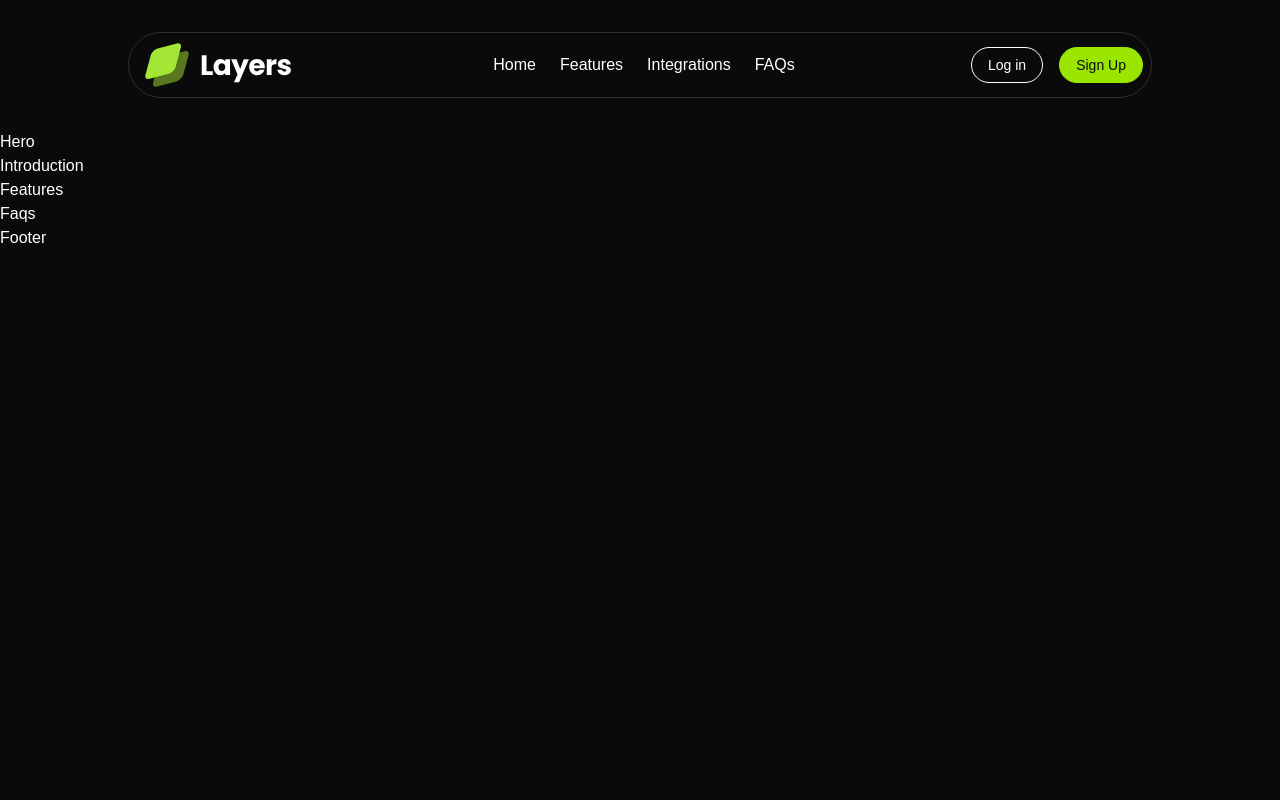
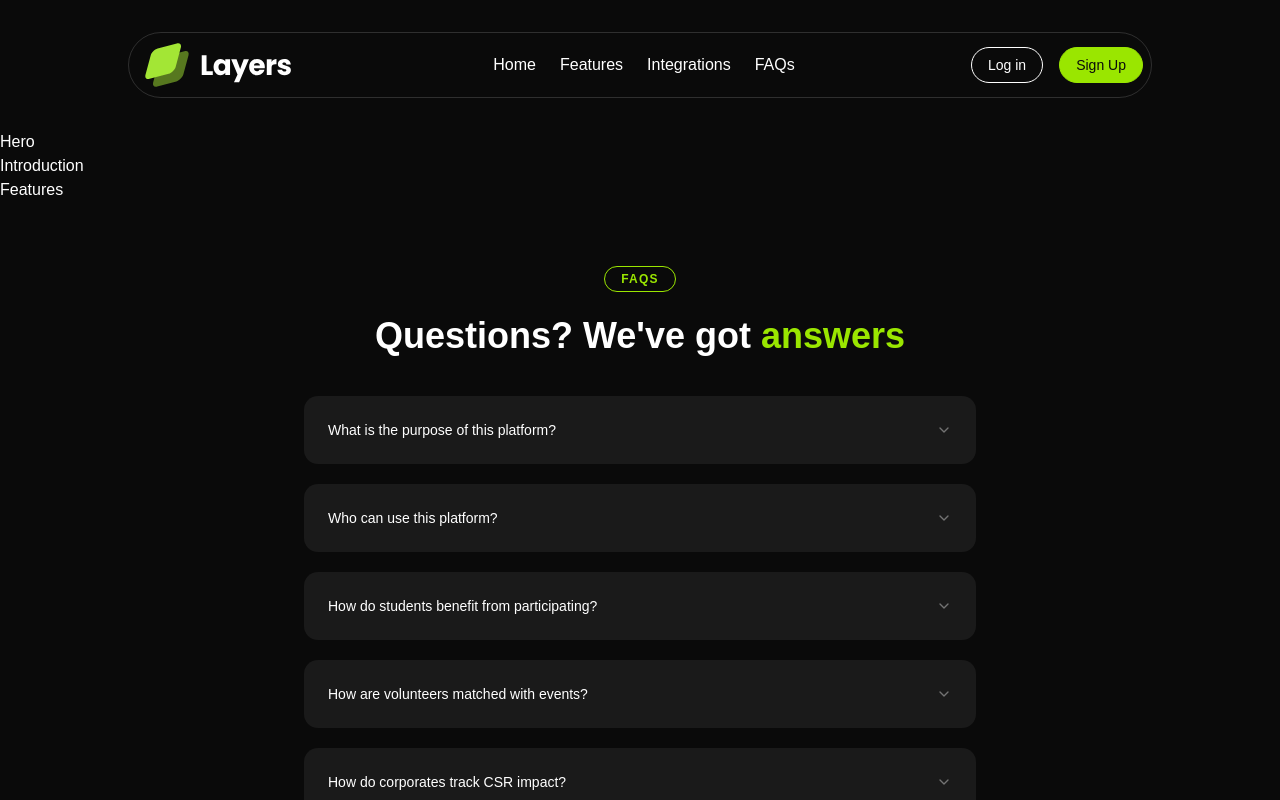
Before and after one commit to Niranjan1Praveen/DropConnect-Development, a Next.js app in the folder client/: page / in a window 1280 px wide. Shown: the top 800 px of the page. Built offline with nearby package versions, Linux system fonts and the light colour scheme.

Commit message:
Updated Faq

```diff
--- a/client/src/app/globals.css
+++ b/client/src/app/globals.css
@@ -117,7 +117,9 @@
     @apply border-border outline-ring/50;
   }
   body {
-    @apply bg-background text-foreground;
+    background: var(--foreground);
+    font-family: var(--font-sans, sans-serif);
+    color: var(--background);
   }
 }
 body {
--- a/client/src/components/ui/accordion.jsx
+++ b/client/src/components/ui/accordion.jsx
@@ -19,10 +19,11 @@ function AccordionItem({
   return (
     (<AccordionPrimitive.Item
       data-slot="accordion-item"
-      className={cn("border-b last:border-b-0", className)}
+      className={cn("border-none", className)}
       {...props} />)
   );
 }
+
 
 function AccordionTrigger({
   className,
@@ -34,7 +35,7 @@ function AccordionTrigger({
       <AccordionPrimitive.Trigger
         data-slot="accordion-trigger"
         className={cn(
-          "focus-visible:border-ring focus-visible:ring-ring/50 flex flex-1 items-start justify-between gap-4 rounded-md py-4 text-left text-sm font-medium transition-all outline-none hover:underline focus-visible:ring-[3px] disabled:pointer-events-none disabled:opacity-50 [&[data-state=open]>svg]:rotate-180",
+          "focus-visible:border-ring focus-visible:ring-ring/50 flex flex-1 items-start justify-between gap-4 rounded-md py-4 text-left text-sm font-normal transition-all outline-none hover:underline focus-visible:ring-[3px] disabled:pointer-events-none disabled:opacity-50 [&[data-state=open]>svg]:rotate-180",
           className
         )}
         {...props}>
@@ -45,6 +46,7 @@ function AccordionTrigger({
     </AccordionPrimitive.Header>)
   );
 }
+
 
 function AccordionContent({
   className,
--- a/client/src/sections/Faqs.js
+++ b/client/src/sections/Faqs.js
@@ -1,26 +1,85 @@
+"use client"
+
+import React from "react"
+import {
+  Accordion,
+  AccordionItem,
+  AccordionTrigger,
+  AccordionContent
+} from "@/components/ui/accordion"
+
 const faqs = [
   {
-        question: "How is Layers different from other design tools?",
-        answer: "Unlike traditional design tools, Layers prioritizes speed and simplicity without sacrificing power. Our intelligent interface adapts to your workflow, reducing clicks and keeping you in your creative flow.",
+    question: "What is the purpose of this platform?",
+    answer:
+      "Our platform connects students and community volunteers with NGO-led water resilience events, helping corporations fulfill CSR mandates under Schedule VII with verifiable impact tracking.",
   },
   {
-        question: "Is there a learning curve?",
-        answer: "Layers is designed to feel intuitive from day one. Most designers are productive within hours, not weeks. We also provide interactive tutorials and comprehensive documentation to help you get started.",
+    question: "Who can use this platform?",
+    answer:
+      "The platform is designed for students seeking volunteering experience, NGOs organizing water conservation events, and corporate CSR teams tracking ESG and BRSR compliance.",
   },
   {
-        question: "How do you handle version control?",
-        answer: "Every change in Layers is automatically saved and versioned. You can review history, restore previous versions, and create named versions for important milestones.",
+    question: "How do students benefit from participating?",
+    answer:
+      "Students earn points, badges, and leaderboard ranks. Verified participation unlocks access to internships, mentorship sessions with industry leaders, and official certificates.",
   },
   {
-        question: "Can I work offline?",
-        answer: "Yes! Layers includes a robust offline mode. Changes sync automatically when you're back online, so you can keep working anywhere.",
+    question: "How are volunteers matched with events?",
+    answer:
+      "Our matching engine uses a volunteer’s location, interests, and skills to recommend suitable events. Check-ins at events are done via QR code or geo-tag for authenticity.",
   },
   {
-        question: "How does Layers handle collaboration?",
-        answer: "Layers is built for collaboration. You can invite team members to your projects, share feedback, and work together in real-time.",
+    question: "How do corporates track CSR impact?",
+    answer:
+      "Corporates get real-time dashboards showing impact metrics such as volunteer hours, environmental outcomes (like trees planted), and downloadable media kits for reporting.",
+  },
+  {
+    question: "How do NGOs manage their events?",
+    answer:
+      "NGOs can list events, assign volunteer roles, reschedule or cancel them, and track volunteer turnout and impact data through their dedicated dashboards.",
+  },
+  {
+    question: "Is the data secure?",
+    answer:
+      "We follow best practices with OAuth 2.0 authentication, AES-256 data encryption, TLS 1.3 for secure communication, and GDPR-compliant privacy policies.",
+  },
+  {
+    question: "Will more features be added in the future?",
+    answer:
+      "Yes! Upcoming features include AI-driven volunteer engagement suggestions, blockchain-based impact tracking, and integration with university credit systems.",
   },
 ];
 
 export default function Faqs() {
-    return <div>Faqs</div>;
+  return (
+    <section className="text-white py-16 px-4 md:px-12">
+      <div className="max-w-3xl mx-auto text-center">
+        <div className="mb-6 inline-block rounded-full border border-lime-400 px-4 py-1 text-xs font-semibold tracking-widest text-lime-400 uppercase">
+          FAQs
+        </div>
+        <h2 className="text-4xl font-bold">
+          Questions? We've got <span className="text-lime-400">answers</span>
+        </h2>
+      </div>
+      <div className="mt-10 max-w-2xl mx-auto">
+        <Accordion type="single" collapsible className="w-full space-y-5">
+          {faqs.map((faq, index) => (
+            <AccordionItem
+              key={index}
+              value={`item-${index}`}
+              className="rounded-xl bg-[#1a1a1a] px-6"
+            >
+              <AccordionTrigger className="text-white py-6">
+                {faq.question}
+              </AccordionTrigger>
+              <AccordionContent className="text-neutral-400">
+                {faq.answer}
+              </AccordionContent>
+            </AccordionItem>
+          ))}
+        </Accordion>
+      </div>
+    </section>
+  )
 }
```
Also changed, not shown: 1 other file (tests, documents, lock files or other folders). Lines whose indentation alone changed are shown as unchanged.
